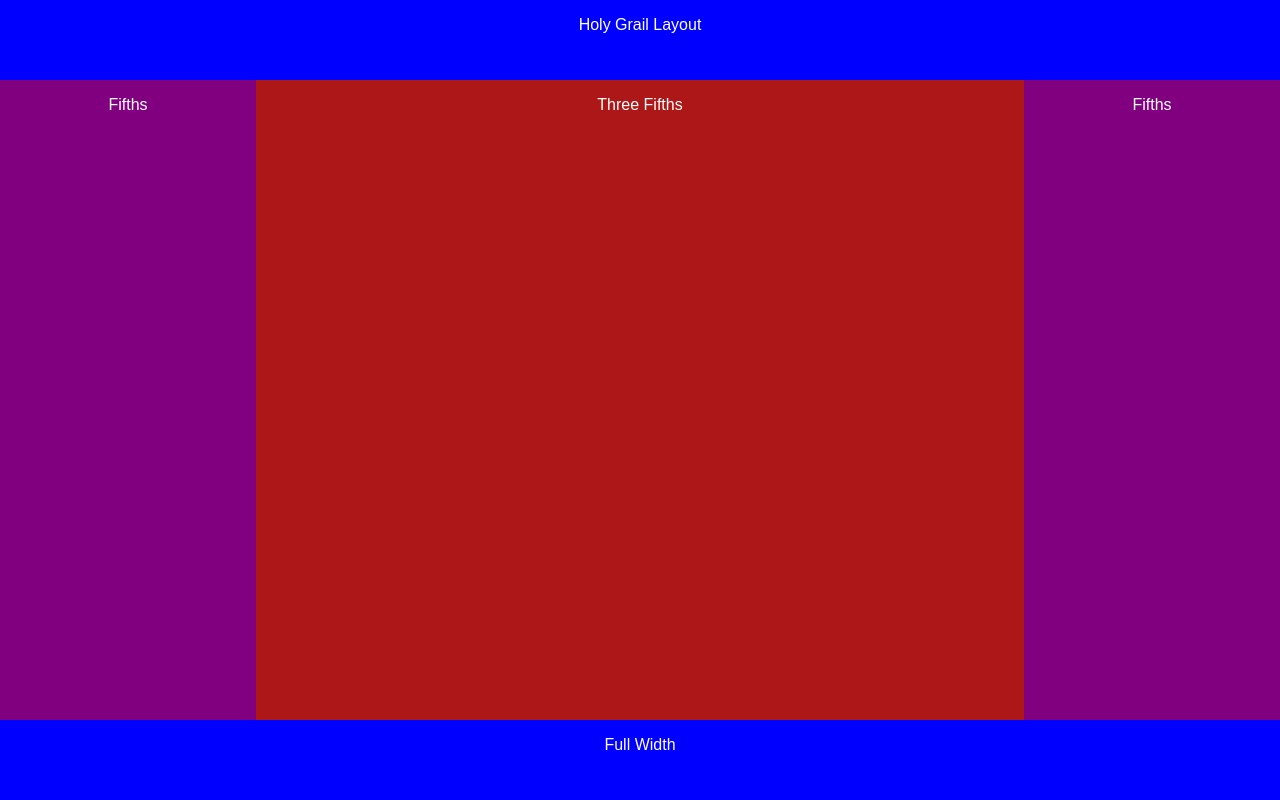
After one commit to CSCI-5117-F26/developing-the-interactive-web-lec-3-mkrstulovic, a Flask app: page /frontend in a window 1280 px wide. The commit adds this page. Run offline with Flask 3, Linux system fonts and the light colour scheme; some libraries are stand-ins or nearby versions.

Commit message:
Lecture practice

```diff
--- a/pyproject.toml
+++ b/pyproject.toml
@@ -8,9 +8,11 @@ authors = [
 ]
 requires-python = ">=3.14"
 dependencies = [
+    "dotenv>=0.9.9",
     "flask>=3.1.3",
     "gunicorn>=26.2.0",
     "halo>=0.0.31",
+    "psycopg[binary]>=3.3.6",
 ]
 
 [project.scripts]
--- a/src/developing_the_interactive_web_lec_3_mkrstulovic/server.py
+++ b/src/developing_the_interactive_web_lec_3_mkrstulovic/server.py
@@ -1,7 +1,11 @@
 from flask import Flask
 from flask import request, render_template
+import os
+
 
 app = Flask(__name__)
+
+names = [os.environ["FIRST_NAME_IN_LIST"]]
 
 @app.route("/")
 def index():
@@ -21,3 +25,7 @@ def add_to_guestbook():
    if request.form.get("name"):
       guestbook.append(request.form.get("name"))
    return render_template("index.html", guestbook=guestbook)
+
+@app.route("/frontend")
+def frontend():
+    return render_template("holy_grail.html")
--- a/src/developing_the_interactive_web_lec_3_mkrstulovic/static/style.css
+++ b/src/developing_the_interactive_web_lec_3_mkrstulovic/static/style.css
@@ -1,3 +1,38 @@
 strong {
   color:red
 }
+
+.sidebars {
+  text-align: center;
+  color: white;
+  background-color: purple;
+  min-height: calc(100vh - 20vh);
+}
+
+.header {
+  text-align: center;
+  color: white;
+  background-color: blue;
+  height: 10vh;
+}
+
+.footer {
+  text-align: center;
+  color: white;
+  background-color: blue;
+  position: fixed;
+  bottom: 0px;
+  height: 10vh;
+
+}
+
+.content {
+  text-align: center;
+  color: white;
+  background-color: rgb(173, 23, 23);
+  min-height: calc(100vh - 20vh);
+}
+
+.pure-g > div {
+  box-sizing: border-box;
+}
--- /dev/null
+++ b/src/developing_the_interactive_web_lec_3_mkrstulovic/templates/holy_grail.html
@@ -0,0 +1,28 @@
+{% extends "parent_template.html" %}
+{% block title %}Holy Grail{% endblock %}
+{% block head %}
+  <link rel="stylesheet" href="https://cdn.jsdelivr.net/npm/purecss@3.1.0/build/pure-min.css" integrity="sha384-kj0X2NG2KHBie8Tq8fH1kxnyWM9XsXQpq7XdwbKmFKjwwaXGKBlB2Klu3VOltSFx" crossorigin="anonymous">
+  <link rel="stylesheet" href="https://cdn.jsdelivr.net/npm/purecss@3.1.0/build/grids-responsive-min.css" />
+{% endblock %}
+{% block body %}
+
+<div class="pure-g">
+  <div class="pure-u-1 header">
+    <p>Holy Grail Layout</p>
+  </div>
+  <div class="pure-u-1-5 sidebars">
+    <p>Fifths</p>
+  </div>
+  <div class="pure-u-3-5 content">
+    <p>Three Fifths</p>
+  </div>
+  <div class="pure-u-1-5 sidebars">
+    <p>Fifths</p>
+  </div>
+  <div class="pure-u-1 footer">
+    <p>Full Width</p>
+  </div>
+
+</div>
+
+{% endblock %}
--- a/src/developing_the_interactive_web_lec_3_mkrstulovic/templates/parent_template.html
+++ b/src/developing_the_interactive_web_lec_3_mkrstulovic/templates/parent_template.html
@@ -1,18 +1,19 @@
 <!DOCTYPE html>
 <html lang="en">
 <head>
-  {% block head %}
+
   <meta charset="UTF-8">
   <meta name="viewport" content="width=device-width, initial-scale=1">
   <title>{% block title %}{% endblock %}</title>
   <link rel="stylesheet" href="{{ url_for('static', filename='style.css') }}">
+  {% block head %}
   {% endblock %}
 </head>
 
 <body>
-  <nav>
+  <!-- <nav>
     <a href="{{ url_for('index') }}">Home</a>
-  </nav>
+  </nav> -->
   {% block body %}
   {% endblock %}
 </body>
```
Also changed, not shown: src/developing_the_interactive_web_lec_3_mkrstulovic/database.py (added, +10 -0 lines), 2 other files.
